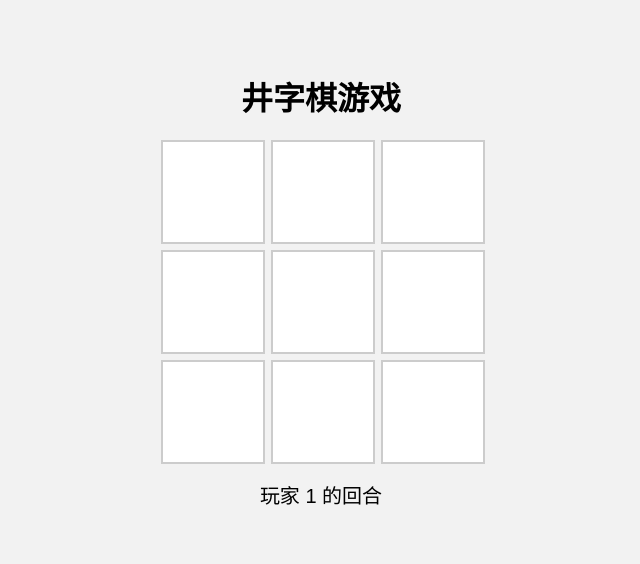
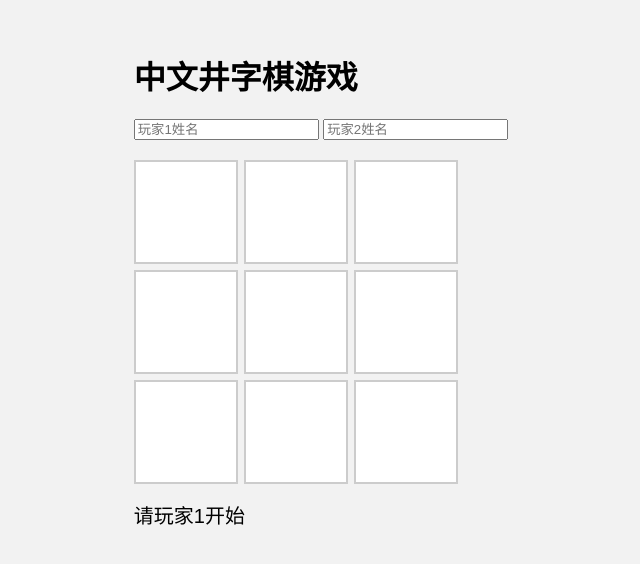
Before and after one commit to xzyl4303/Tic-Tac-Toe, a plain HTML site: page index.html in a window 1280 px wide. Shown: the part 120-684 px from the top of the page, without its empty margins (319-959 px from the left). Drawn offline with Linux system fonts and the light colour scheme.

Commit message:
Update index.html

```diff
--- a/index.html
+++ b/index.html
@@ -3,12 +3,16 @@
 <head>
     <meta charset="UTF-8">
     <meta name="viewport" content="width=device-width, initial-scale=1.0">
-    <title>井字棋游戏</title>
+    <title>中文井字棋游戏</title>
     <link rel="stylesheet" href="styles.css">
 </head>
 <body>
-    <div class="container">
-        <h1>井字棋游戏</h1>
+    <div class="game-container">
+        <h1>中文井字棋游戏</h1>
+        <div class="player-names">
+            <input type="text" id="player1" placeholder="玩家1姓名">
+            <input type="text" id="player2" placeholder="玩家2姓名">
+        </div>
         <div class="board" id="board">
             <div class="cell" id="cell-0"></div>
             <div class="cell" id="cell-1"></div>
@@ -20,7 +24,7 @@
             <div class="cell" id="cell-7"></div>
             <div class="cell" id="cell-8"></div>
         </div>
-        <div class="message" id="message">玩家 1 的回合</div>
+        <div class="message" id="message">请玩家1开始</div>
         <div class="overlay" id="overlay">
             <div class="popup" id="popup">
                 <h2>游戏结束</h2>
```
